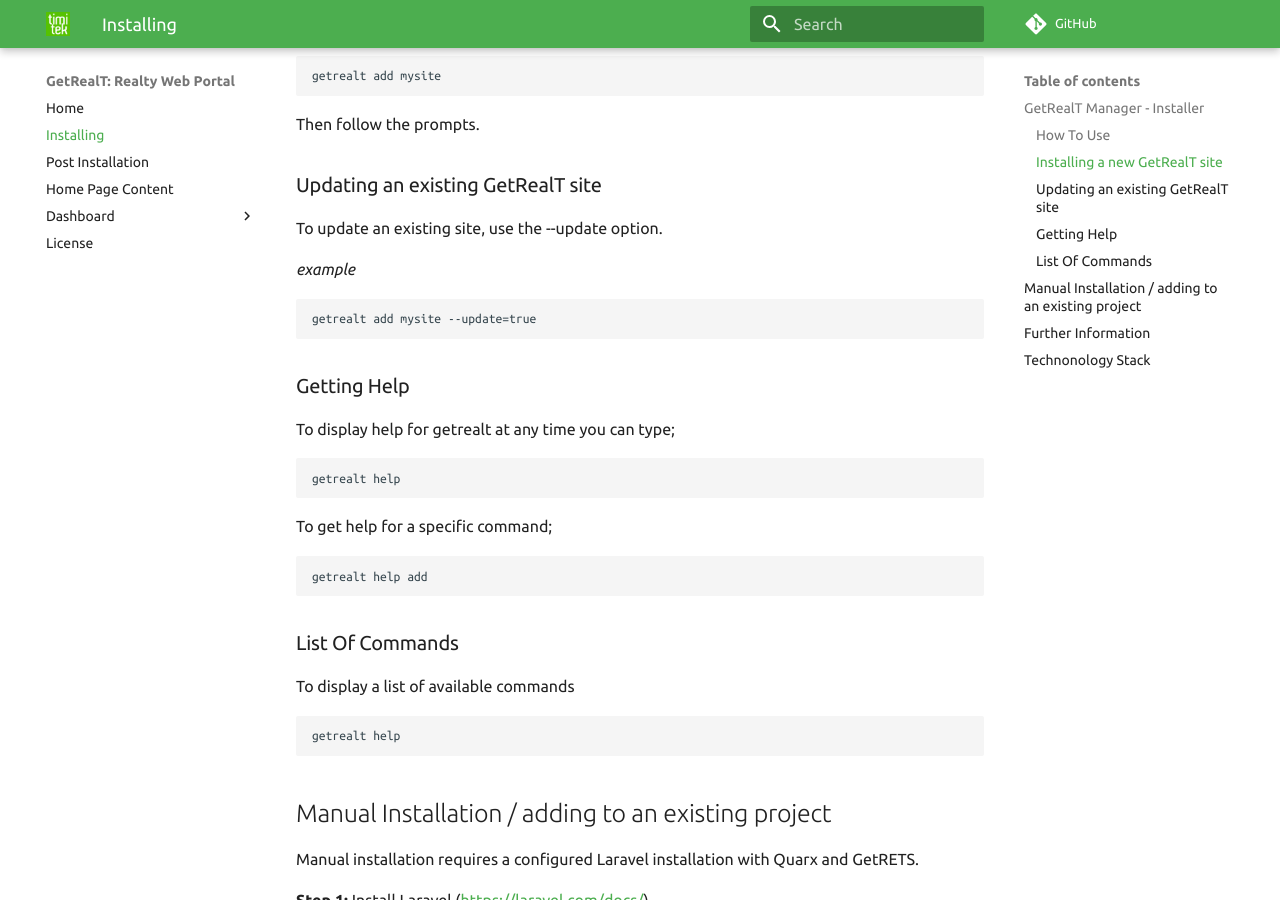
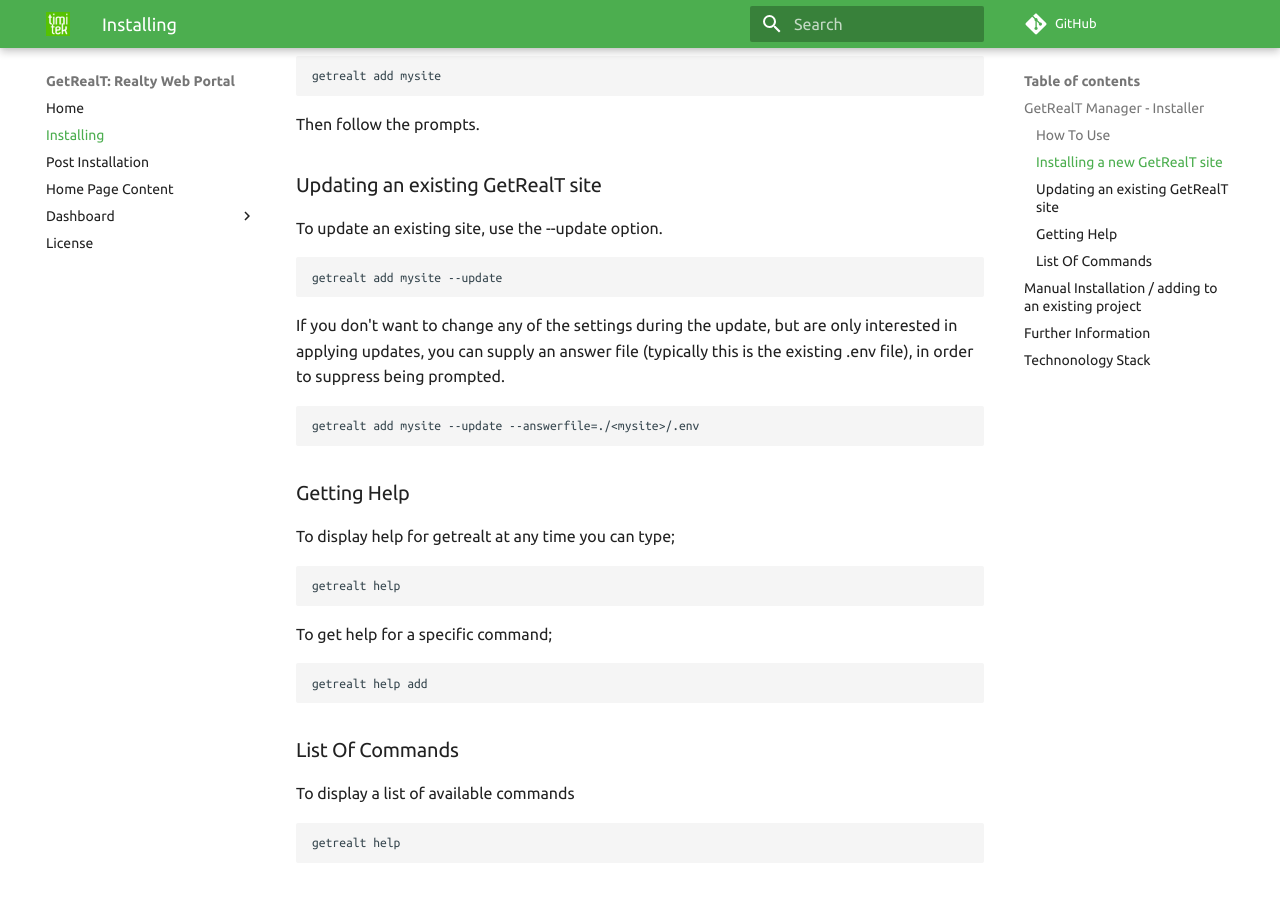
Before and after one commit to timitek/getrealt-docs, an MkDocs documentation site: the page built from docs/installing.md, in a window 1280 px wide and 900 px high, scrolled down 1371 px. Built offline with MkDocs 1.6.1 and Material for MkDocs 9.7.7, drawn with Linux system fonts in a browser that asks for light colours; comment, search, counter and statistics services are not loaded; old or Windows-style settings are respelled for this version of MkDocs.

````diff
--- a/docs/installing.md
+++ b/docs/installing.md
@@ -64,12 +64,15 @@
 
 To update an existing site, use the --update option.
 
-*example*
+```
+getrealt add mysite --update
+```
+
+If you don't want to change any of the settings during the update, but are only interested in applying updates, you can supply an answer file (typically this is the existing .env file), in order to suppress being prompted.
 
 ```
-getrealt add mysite --update=true
+getrealt add mysite --update --answerfile=./<mysite>/.env
 ```
-
 
 
 ### Getting Help
````
Also changed, not shown: docs/Dashboard/getrealt_settings.md (+2 -0 lines), docs/img/screenshots/getrealt_settings.png.
